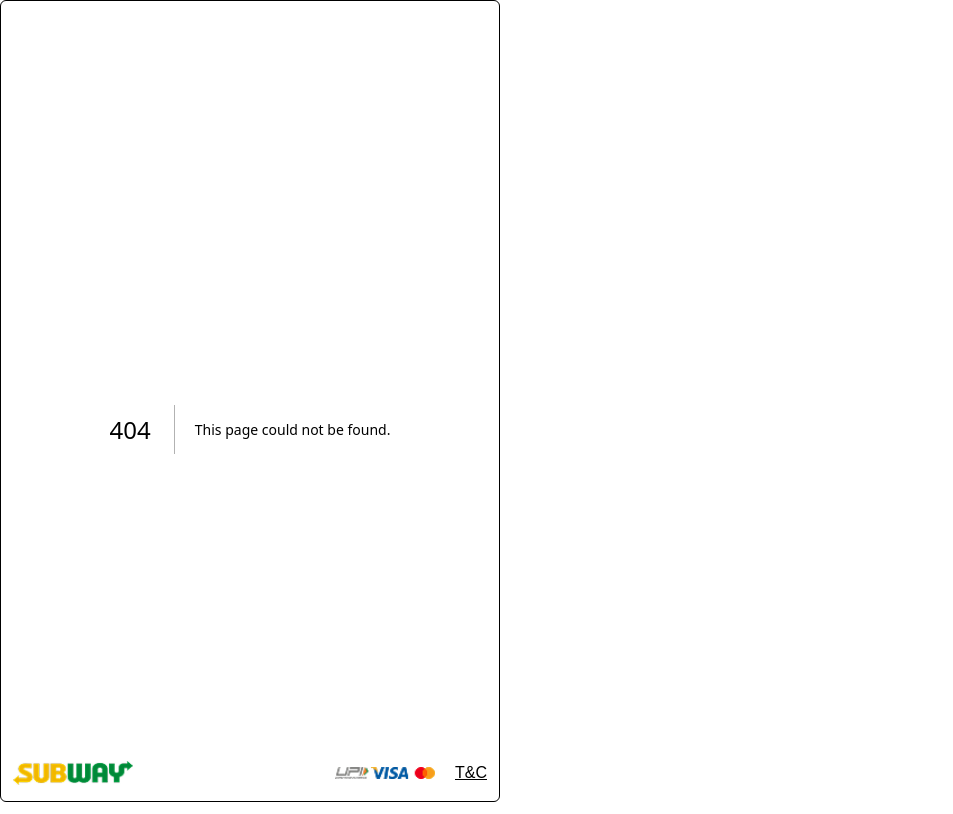
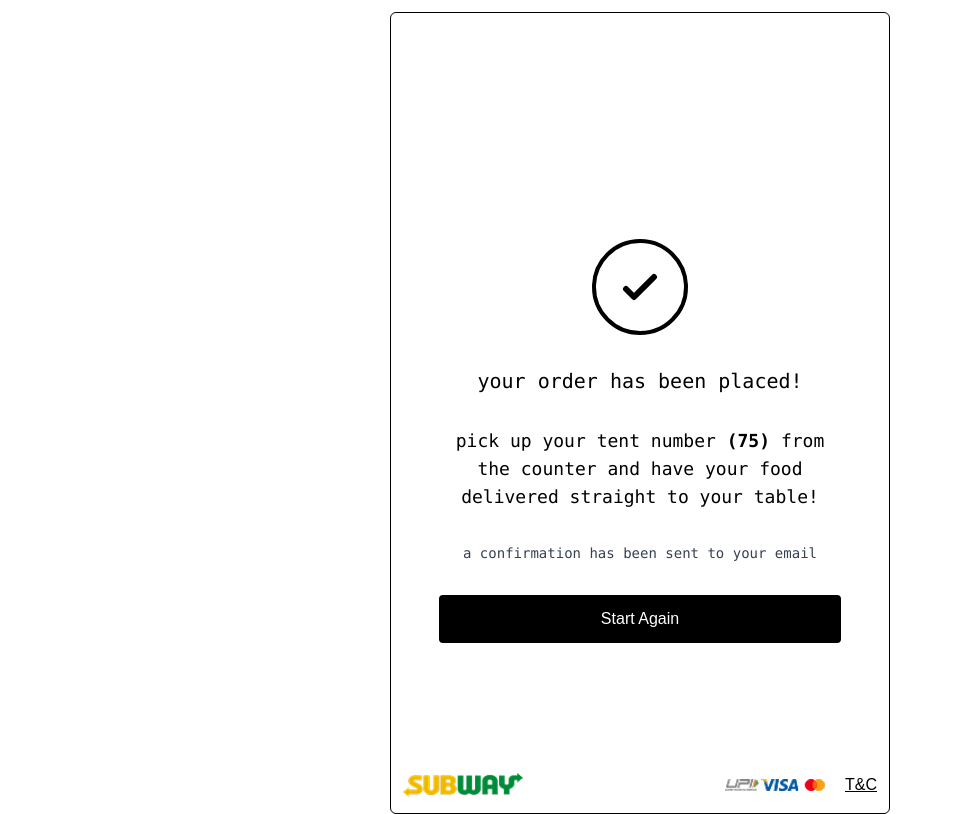
Before and after one commit to adithyanst/simple-pos, a Next.js app: page /thank-you in a window 1280 px wide. Before the commit this address had no page. Shown: the whole page, without its empty margins (0-953 px from the left). Built offline with nearby package versions, Linux system fonts and the light colour scheme.

Commit message:
fix: all redirecting fixed

```diff
--- a/app/checkout/page.js
+++ b/app/checkout/page.js
@@ -44,7 +44,8 @@ export default function CheckoutPage() {
     // Clear cart
     setCart([]);
     localStorage.removeItem("cart");
-    alert("Order placed!");
+
+    window.location.replace("/thank-you");
   }
 
   return (
--- /dev/null
+++ b/app/thank-you/page.js
@@ -0,0 +1,43 @@
+"use client";
+
+import Link from "next/link";
+import { useEffect, useState } from "react";
+
+export default function ThankYouPage() {
+  const [tentNumber, setTentNumber] = useState(null);
+
+  useEffect(() => {
+    // generate a random 2-digit tent number when the page loads
+    const number = Math.floor(10 + Math.random() * 90);
+    setTentNumber(number);
+  }, []);
+
+  return (
+    <div className="flex min-h-screen flex-col items-center justify-center space-y-8 bg-white px-6 py-12 text-center text-black">
+      <div className="flex h-24 w-24 items-center justify-center rounded-full border-4 border-black">
+        <svg className="h-12 w-12 text-black" fill="none" stroke="currentColor" strokeWidth={3} viewBox="0 0 24 24">
+          <path strokeLinecap="round" strokeLinejoin="round" d="M5 13l4 4L19 7" />
+        </svg>
+      </div>
+
+      <h1 className="font-mono text-xl">your order has been placed!</h1>
+
+      {tentNumber !== null && (
+        <div className="font-mono text-lg">
+          pick up your tent number <span className="font-bold">({tentNumber})</span> from the counter and have your food
+          delivered straight to your table!
+        </div>
+      )}
+
+      <p className="font-mono text-gray-700 text-sm">a confirmation has been sent to your email</p>
+
+      <div className="w-full">
+        <Link href="/">
+          <button type="button" className="w-full rounded bg-black py-3 text-white hover:bg-gray-800">
+            Start Again{" "}
+          </button>
+        </Link>
+      </div>
+    </div>
+  );
+}
```
